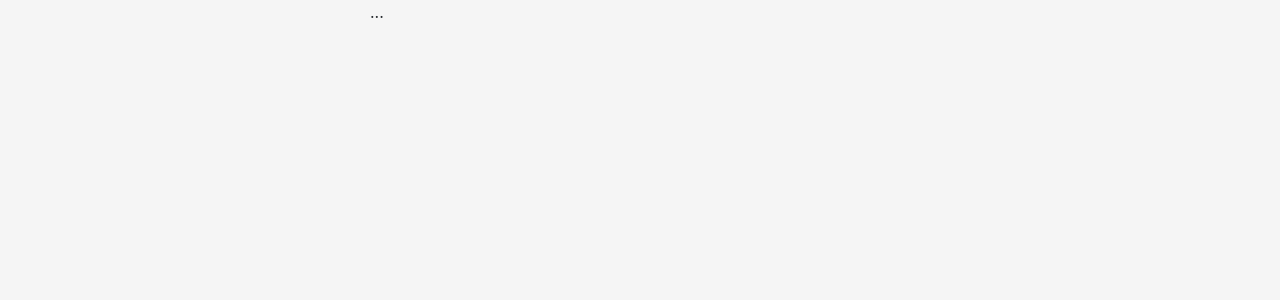
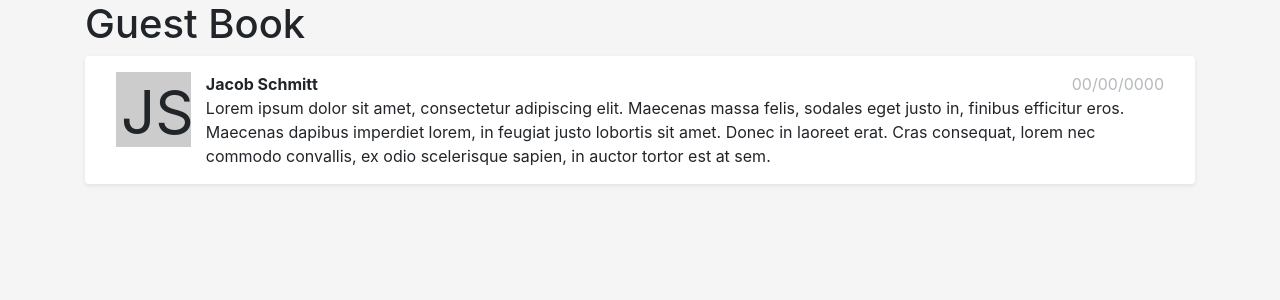
Before and after one commit to rwbaker/ITGM-724-Unit6, a PHP site: page / in a window 1280 px wide. Before the commit the part shown is almost empty. Shown: the top 300 px of the page. Run offline with PHP 8.4, Linux system fonts and the light colour scheme.

Commit message:
Updated comment module styles.

```diff
--- a/www/index.php
+++ b/www/index.php
@@ -37,13 +37,28 @@
 
     <div class="container">
       <div class="row">
-        <div class="col-md-3"></div>
-        <div class="col-md-6">
+        <div class="col">
+          <h1>Guest Book</h1>
 
-          ...
+          <!-- COMMENT -->
+          <div class="comment shadow-sm p-3 mb-5 bg-white rounded">
+            <div class="container">
+              <div class="row">
+                <div class="col-1 d-sm-none d-md-block"><div class="avatar">JS</div></div>
+                <div class="col">
+                  <div class="row">
+                    <div class="col name">Jacob Schmitt</div>
+                    <div class="col date text-muted">00/00/0000</div>
+                  </div> <!-- END OF name/date row -->
+                  <div class="comment-body">
+                    Lorem ipsum dolor sit amet, consectetur adipiscing elit. Maecenas massa felis, sodales eget justo in, finibus efficitur eros. Maecenas dapibus imperdiet lorem, in feugiat justo lobortis sit amet. Donec in laoreet erat. Cras consequat, lorem nec commodo convallis, ex odio scelerisque sapien, in auctor tortor est at sem.
+                  </div>
+                </div>
+              </div><!-- END OF .comment .container .row -->
+            </div><!-- END OF .comment .container -->
+          </div><!-- END OF .comment -->
 
         </div>
-        <div class="col-md-3"></div>
       </div>
     </div>
 
--- a/www/style/main.css
+++ b/www/style/main.css
@@ -2,4 +2,24 @@ body {
   background: #f5f5f5;
 }
 
-.emoji {font-size:5em;}
+.comment {
+}
+
+.avatar {
+  width: 75px;
+  height: 75px;
+  background: #ccc;
+  overflow: hidden;
+  font-size: 60px;
+  padding: 5px;
+  line-height: 70px;
+}
+
+.comment .name {
+  font-weight: bold;
+}
+
+.comment .date {
+  text-align: right;
+  opacity: 0.5;
+}
```
